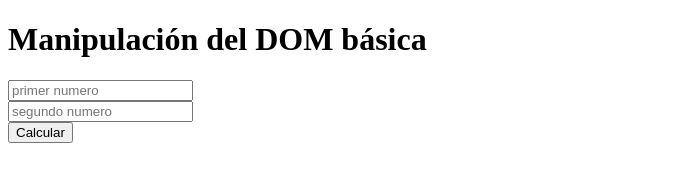
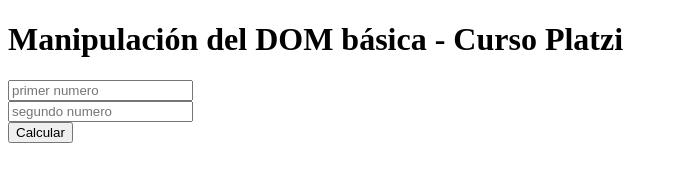
Before and after one commit to wabedoya/Practica1_JavaScript, a plain HTML site: page index.html in a window 1280 px wide. Shown: the whole page, without its empty margins (0-678 px from the left). Drawn offline with Linux system fonts and the light colour scheme.

Commit message:
cambio de titulo

```diff
--- a/index.html
+++ b/index.html
@@ -7,7 +7,7 @@
 <title>Manipulación del DOM básica - Curso Práctico de JavaScript</title>
 </head>
 <body>
-<h1>Manipulación del DOM básica</h1>
+<h1>Manipulación del DOM básica - Curso Platzi</h1>
 <form action="" id="formIndex">
     <input  placeholder="primer numero" id="n1" ><br>
     <input  placeholder="segundo numero" id="n2"><br>
```
